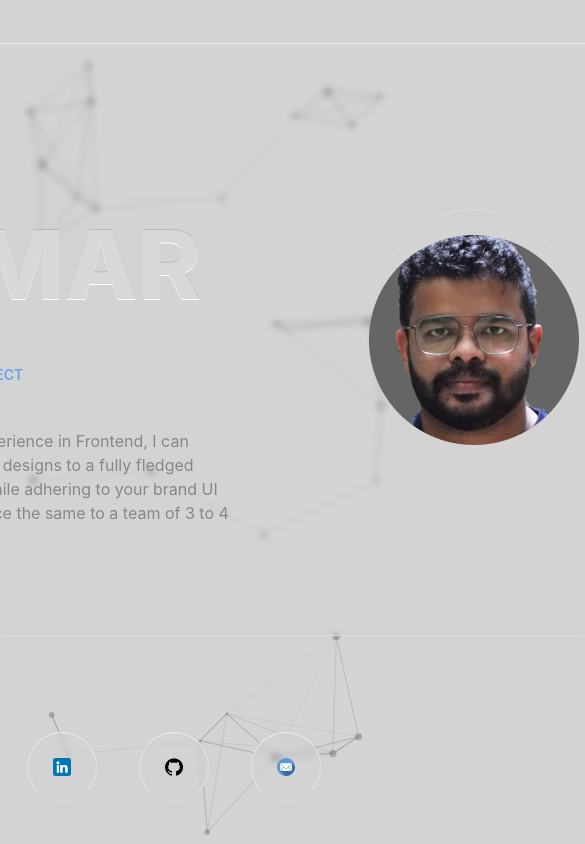
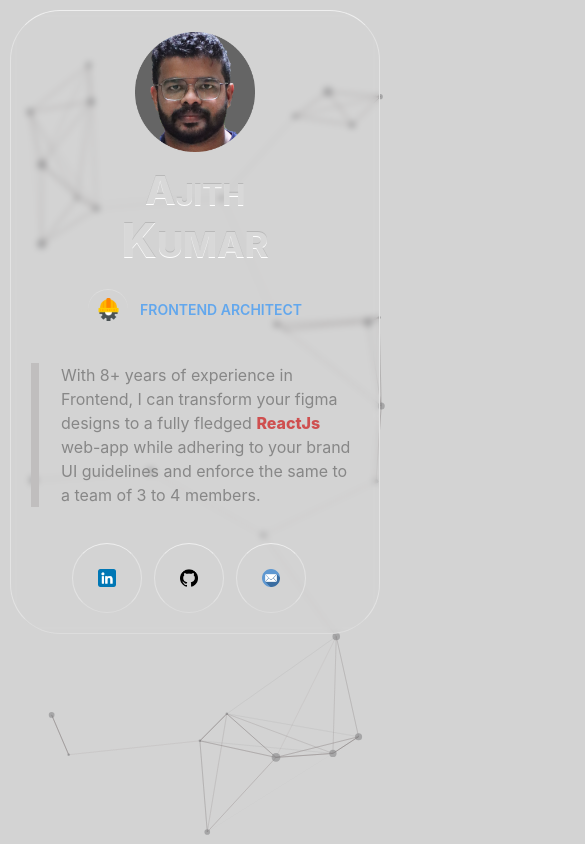
Before and after one commit to AjithKumarvm/AjithKumarvm.github.io, a React (Vite) app: page / in a window 390 px wide. Shown: the top 844 px of the page, 585 px wide, since content can reach past the window. Built offline with nearby package versions, Linux system fonts and the light colour scheme.

Commit message:
feat: made responsive

```diff
--- a/src/index.css
+++ b/src/index.css
@@ -21,7 +21,7 @@ html, body, .root  {
   height: 100%;
   flex-direction: column;
 }
-body *div {
+body div {
   box-sizing: border-box;
 }
 
--- a/src/pages/Home/Links/style.module.scss
+++ b/src/pages/Home/Links/style.module.scss
@@ -1,7 +1,21 @@
+@import './../../responsive.module.scss';
+
+
 .links{
-  margin-top: 96px;
+  display: flex;
+  flex: 1;
+  align-self: flex-start;
+  margin-top: 20px;
   display: flex;
   z-index: 10;
+  flex-direction: row;
+  @include small{
+    flex-direction: column;
+    align-self: center;
+  }
+  @include mobile{
+    align-self: center;
+  }
   .iconHolder{
     display: flex;
     align-items: center;
@@ -17,6 +31,13 @@
       transition-duration: 500ms;
       border: 1px solid #f2f1f1;
       background-color: #ffffff7e;
+    }
+    @include mobile{
+      margin-right: 12px;
+    }
+    @include small{
+      margin-right: 0px;
+      margin-bottom: 12px;
     }
   }
   .buttonLink{
--- a/src/pages/Home/NamePhoto/index.tsx
+++ b/src/pages/Home/NamePhoto/index.tsx
@@ -1,9 +1,11 @@
 import styles from './style.module.scss'
 import safety from './../../../assets/construction.png'
 import ajithdp from './../../../assets/ajith-dp.png'
+import Links from '../Links'
 
 
 const NamePhoto = () => <div className={styles.namePhotoWrapper + ' glass'}>
+  <div className={styles.textDpSection}>
     <div className={styles.textSection}>
       <div className={styles.firstName}>
         <span className={styles.first}>A</span>
@@ -27,9 +29,11 @@ const NamePhoto = () => <div className={styles.namePhotoWrapper + ' glass'}>
     </div>
     <div className={styles.dpWrapper + ' glass-invert'}>
       <div className={styles.dpImage}>
-      <img src={ajithdp} height={210} />
+        <img src={ajithdp} className={styles.img} />
       </div>
     </div>
+  </div>
+  <Links />
 </div >
 
 export default NamePhoto
--- a/src/pages/Home/NamePhoto/style.module.scss
+++ b/src/pages/Home/NamePhoto/style.module.scss
@@ -1,22 +1,38 @@
+@import './../../responsive.module.scss';
+
 .namePhotoWrapper {
   display: flex;
-  flex-direction: row;
+  flex-direction: column;
   align-items: center;
   z-index: 10;
   padding: 70px 50px;
   border-radius: 50px;
+  @include mobile{
+    padding: 20px;
+    margin: 10px;
+  }
+  .textDpSection {
+    display: flex;
+    flex-direction: row;
+    @include mobile{
+      flex-direction: column-reverse;
+    }
     .textSection{
       display: flex;
       flex-direction: column;
       margin-right: 120px;
       user-select: none;
+      @include mobile{
+        align-items: center;
+        margin-right: 0px;
+      }
 
       .firstName{
         display: flex;
         color: #7777774a;
         text-shadow: 0px 1px 0px #ffffff;
         font-weight: 800;
-      animation: blinker 3s 3s linear infinite;
+        animation: blinker 3s 3s linear;
         @keyframes blinker {
           10% {
             color: #0022ff5e;
@@ -39,10 +55,17 @@
           display: flex;
           font-size: 64px;
           line-height: 70px;
+          @include mobile{
+            font-size: 40px;
+            line-height: 36px;
+          }
         }
         .rest{
           display: flex;
           font-size: 52px;
+          @include mobile{
+            font-size: 30px;
+          }
         }
       }
       .lastName{
@@ -50,7 +73,7 @@
         font-weight: 800;
         color: #7777774a;
         text-shadow: 0px 1px 0px #ffffff;
-      animation: blinker 3s 4s linear infinite;
+        animation: blinker 3s 4s linear;
         @keyframes blinker {
           10% {
             color: #0022ff5e;
@@ -78,10 +101,17 @@
           display: flex;
           font-size: 128px;
           line-height: 120px;
+          @include mobile{
+            font-size: 48px;
+            line-height: 45px;
+          }
         }
         .rest{
           display: flex;
           font-size: 96px;
+          @include mobile{
+            font-size: 36px;
+          }
         }
       }
       .role{
@@ -129,8 +159,21 @@
       justify-content: center;
       user-select: none;
       border-top: 1px solid #ddd;
+      @include mobile{
+        width: 100%;
+        flex: 1;
+        border-top: 1px solid transparent;
+        margin-bottom: 20px;
+      }
       .dpImage{
         display: flex;
+        .img{
+          height: 210px;
+          @include mobile{
+            height: 120px;
           }
         }
       }
+    }
+  }
+}
--- a/src/pages/Home/index.tsx
+++ b/src/pages/Home/index.tsx
@@ -1,5 +1,4 @@
 
-import Links from './Links'
 import NamePhoto from './NamePhoto'
 import styles from './style.module.scss'
 
@@ -8,7 +7,6 @@ import ParticlesBg from './ParticlesBg';
 const Home = () => {
   return <div className={styles.wrapper}>
     <NamePhoto />
-    <Links />
     <ParticlesBg />
   </div>
 }
--- a/src/pages/Home/style.module.scss
+++ b/src/pages/Home/style.module.scss
@@ -1,3 +1,5 @@
+@import './../responsive.module.scss';
+
 .wrapper{
   display: flex;
   flex-direction: column;
@@ -5,4 +7,7 @@
   min-height: 100%;
   justify-content: center;
   align-items: center;
+  @include mobile{
+    justify-content: flex-start;
+  }
 }
--- a/src/pages/index.tsx
+++ b/src/pages/index.tsx
@@ -1,4 +1,5 @@
 import Home from "./Home";
+import './responsive.module.scss'
 
 const App = () => <>
   <Home />
--- /dev/null
+++ b/src/pages/responsive.module.scss
@@ -0,0 +1,30 @@
+$small-mobile-width: 360px;
+$mobile-width: 980px; // mobile switching pixel
+$desktop-width: 1441px;
+
+// ----------------------------------------------------------------------
+
+// Mobile Media Query
+
+// ----------------------------------------------------------------------
+
+// example: @include mobile {font-size: 18px;}
+
+@mixin small {
+  // this should always come after @include mobile()
+  @media (max-width: $small-mobile-width) {
+    @content;
+  }
+}
+
+@mixin mobile {
+  @media (max-width: $mobile-width) {
+    @content;
+  }
+}
+
+@mixin desktop {
+  @media (min-width: $desktop-width) {
+    @content;
+  }
+}
```
Also changed, not shown: 1 other file (tests, documents, lock files or other folders). Lines whose indentation alone changed are shown as unchanged.
